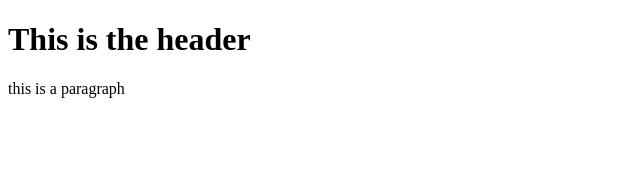
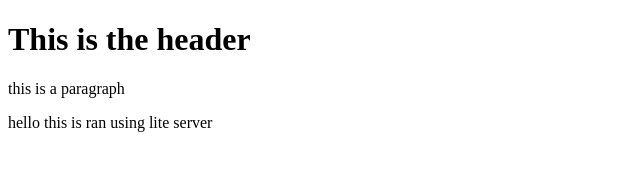
Before and after one commit to sumanth-bit/git-test1, a website: page index.html in a window 1280 px wide. Shown: the whole page, without its empty margins (0-640 px from the left). Drawn offline with Linux system fonts and the light colour scheme.

Commit message:
second commit

```diff
--- a/index.html
+++ b/index.html
@@ -7,6 +7,7 @@
   <body>
     <h1>This is the header </h1>
     <p>this is a paragraph</p>
+    <p>hello this is ran using lite server</p>
 
   </body>
 </html>
```
Also changed, not shown: package.json (added, +24 -0 lines), 2 other files.
